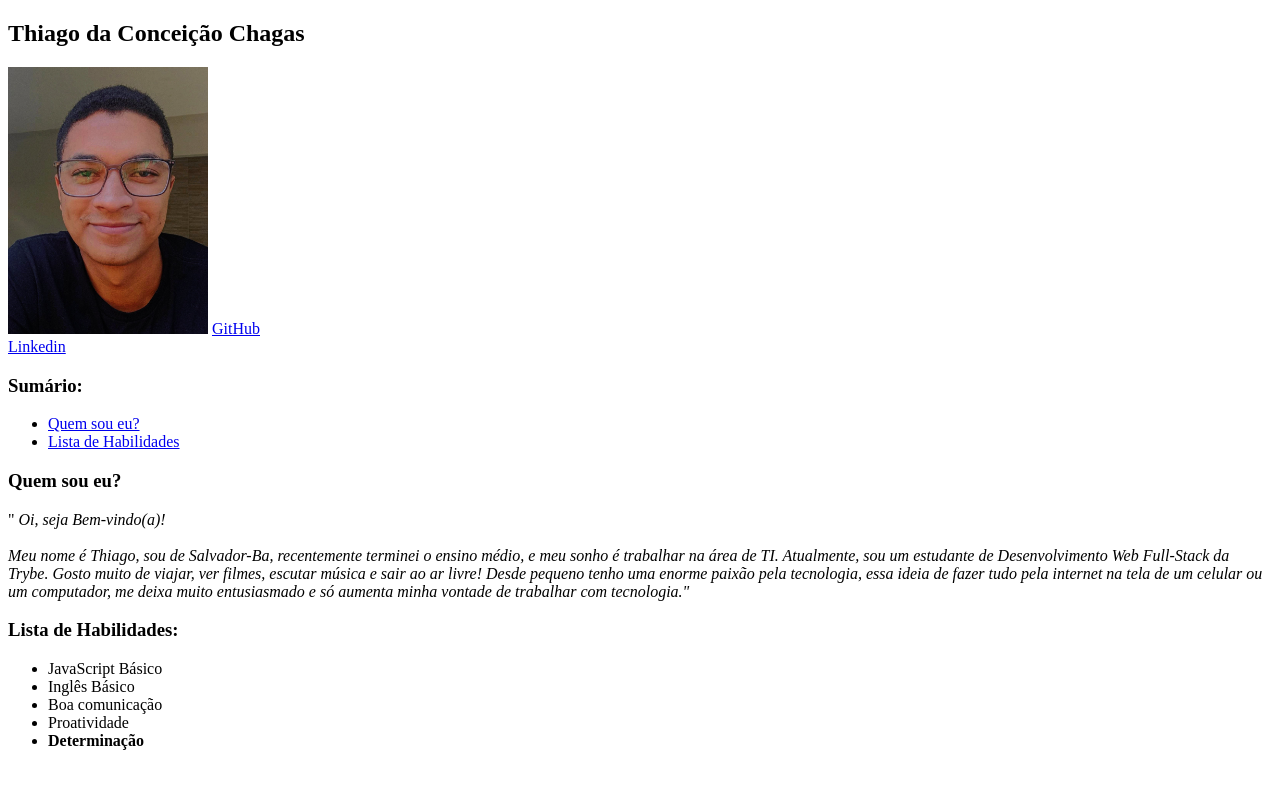
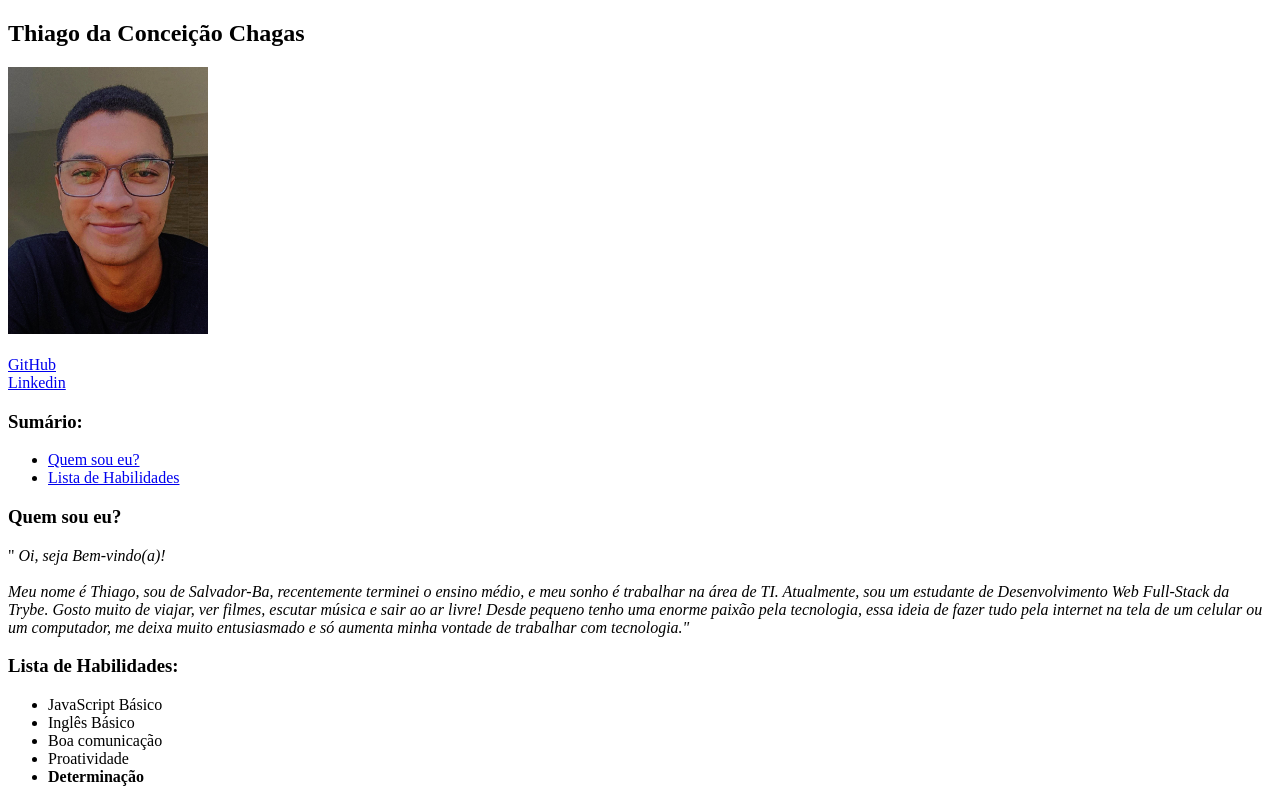
Before and after one commit to ThiagoChagas-02/ThiagoChagas-02.github.io, a plain HTML site: page index.html in a window 1280 px wide. Drawn offline with Linux system fonts and the light colour scheme.

```diff
--- a/index.html
+++ b/index.html
@@ -14,7 +14,7 @@
   </head>
   <body>
     <h2> Thiago da Conceição Chagas</h2>
-    <img src="Minha foto_lzn.jpg" width="200 px" alt="minha foto" />
+    <img src="Minha foto_lzn.jpg" width="200 px" alt="minha foto" />  <br> <br>
     <a href="https://github.com/ThiagoChagas-02" target="_blank">GitHub</a> <br>
     <a href="https://www.linkedin.com/in/thiago-chagas-8b641a240/" target="_blank">Linkedin</a>
     <h3>Sumário:</h3>
```
